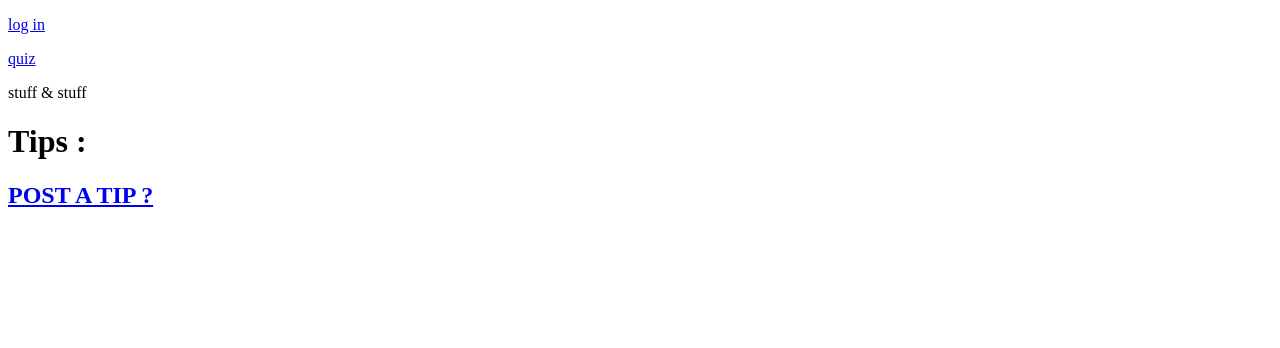
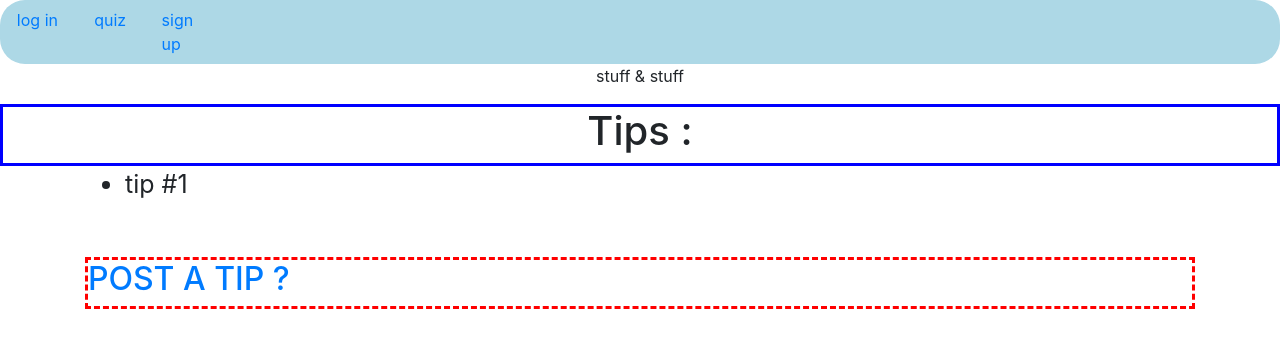
Before and after one commit to mousa19-meet/over-media, a Flask app: page / in a window 1280 px wide. Shown: the top 348 px of the page. Run offline with Flask 2, Linux system fonts and the light colour scheme; some libraries are stand-ins or nearby versions.

Commit message:
some design

```diff
--- a/OverMedia/app.py
+++ b/OverMedia/app.py
@@ -16,7 +16,7 @@ def home():
         status = query_user_by_name(user_name).status
         return render_template('home_loggedin.html',name="logged in as : " + user_name ,status= status ,posts=posts)
     else :
-        return render_template('home.html')
+        return render_template('home.html',posts=posts)
 
 @app.route('/quiz', methods=["GET","POST"])
 def quiz():
--- a/OverMedia/templates/home.html
+++ b/OverMedia/templates/home.html
@@ -1,18 +1,70 @@
 <!DOCTYPE html>
 <html>
 <head>
+
 	<title> HomePage </title>
+
+  <link rel="stylesheet" href="https://maxcdn.bootstrapcdn.com/bootstrap/4.0.0/css/bootstrap.min.css" integrity="sha384-Gn5384xqQ1aoWXA+058RXPxPg6fy4IWvTNh0E263XmFcJlSAwiGgFAW/dAiS6JXm" crossorigin="anonymous">
+
+<style>
+
+body {
+  margin: 0;
+}
+
+ .navbar {
+  background-color: lightblue;
+  text-align: center;
+  border-radius: 25px;
+}
+
+.tips_head {
+  border-color: blue;
+  text-align: center;
+  border-style: solid;
+}
+
+.all_tips {
+  font-size: 25px;
+}
+
+.post-tip {
+  border-color: red;
+  border-style: dashed;
+}
+
+
+</style>
 </head>
+
 <body>
-  <div>
-    <p><a href="{{url_for('log_in')}}"> log in </a></p>
-    <p><a href="{{url_for('quiz')}}"> quiz </a></p>
+
+  <div class="navbar">
+    <div class="row">
+
+      <div class="col-sm-4">
+        <a  href="{{url_for('log_in')}}">log in</a>
+      </div>
+
+      <div class="col-sm-4">
+        <a  href="{{url_for('quiz')}}"> quiz </a>
+      </div>
+
+      <div class="col-sm-2" class="text-center">
+        <a  href="{{url_for('sign_up')}}">sign up</a>
+      </div>
+
+    </div>
   </div>
-	<p>stuff & stuff </p>
-	<div class="everything">
+
+
+	<p class="text-center">stuff & stuff </p>
+
+	<div class="tips_head">
         <h1> Tips : </h1>
-      </div>
+        </div>
       <div class="container">
+
         <div class="all_tips">
             <ul>
               {%for post in posts%}
@@ -21,15 +73,14 @@
               {% endfor %}
             </ul>
         </div>
+
+        <div class="post-tip">
           <a href='{{url_for("create_tip")}}'>
-            <div class="post_tip">
             <h2> POST A TIP ? </h2>
-            </div>
           </a>
         </div>
-      </div>
-</section>
 
-</center>
+    </div>
+
 </body>
 </html>
```
Also changed, not shown: OverMedia/Database.py (line endings or trailing spaces).
